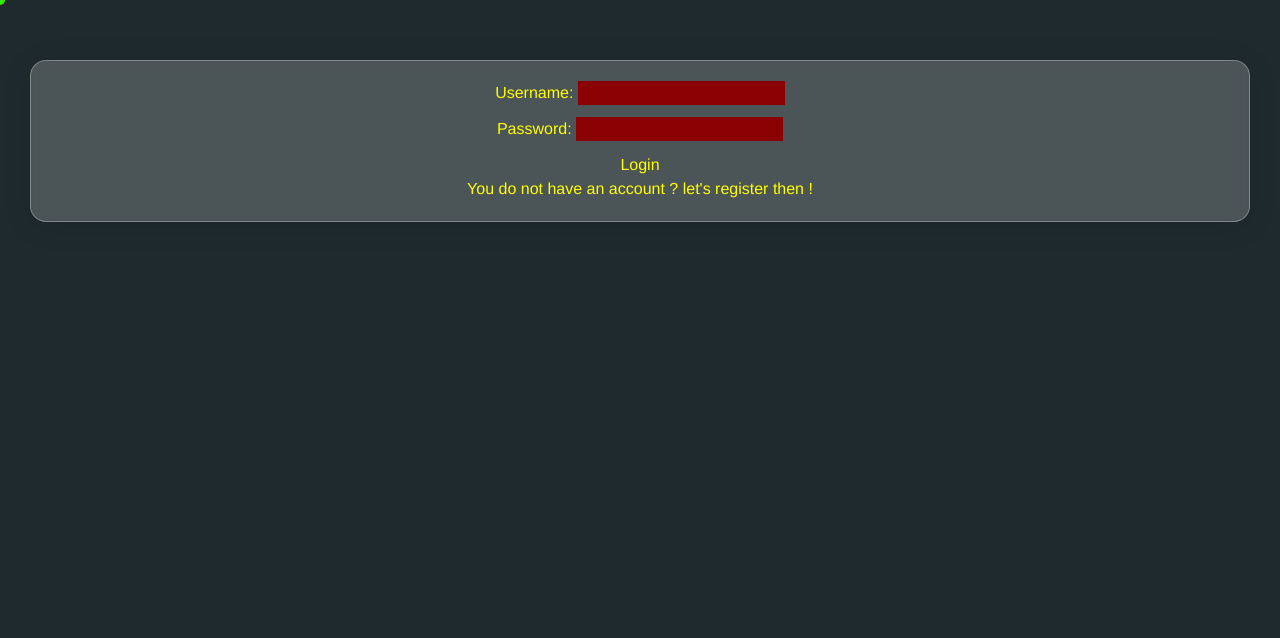
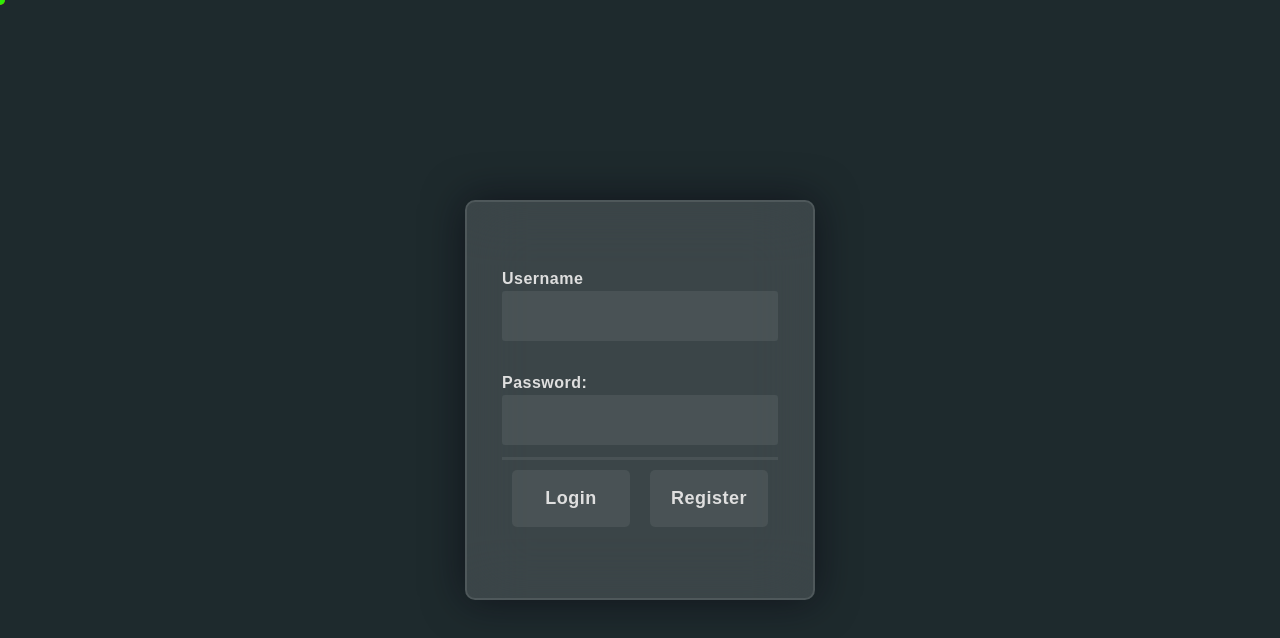
Before and after one commit to Skengrek/BoosterOpenning, a Vue app in the folder frontend/: page / in a window 1280 px wide. Shown: the top 638 px of the page. Built offline with nearby package versions, Linux system fonts and the light colour scheme; what vue-toast-notification would draw is missing.

Commit message:
Slightly better CSS

```diff
--- a/frontend/src/assets/styles/base.css
+++ b/frontend/src/assets/styles/base.css
@@ -16,15 +16,6 @@ body {
 .booster-opening {
     width: 100%;
     padding: 15px;
-}
-
-form {
-    color: yellow
-}
-
-input {
-    color: #1e2a2d;
-    background-color: darkred;
 }
 
 /*
--- a/frontend/src/assets/styles/login.css
+++ b/frontend/src/assets/styles/login.css
@@ -1,10 +1,87 @@
-.glass-box {
-    background: rgba(255, 255, 255, 0.2);
-    border-radius: 16px;
-    box-shadow: 0 4px 30px rgba(0, 0, 0, 0.1);
-    backdrop-filter: blur(5px);
-    border: 1px solid rgba(255, 255, 255, 0.3);
-    border: 1px solid rgba(255, 255, 255, 0.3);
-    padding: 20px;
-    margin: 30px;
+*,
+*:before,
+*:after {
+    padding: 0;
+    margin: 0;
+    box-sizing: border-box;
 }
+form {
+    height: 400px;
+    width: 350px;
+    background-color: rgba(255, 255, 255, 0.13);
+    position: absolute;
+    transform: translate(-50%, -50%);
+    top: 50%;
+    left: 50%;
+    border-radius: 10px;
+    backdrop-filter: blur(30px);
+    -webkit-backdrop-filter: blur(30px);
+    border: 2px solid rgba(255, 255, 255, 0.1);
+    box-shadow: 0 0 40px rgba(8, 7, 16, 0.6);
+    padding: 35px;
+}
+
+form * {
+    font-family: "Poppins", sans-serif;
+    color: #000000;
+    letter-spacing: 0.5px;
+    outline: none;
+    border: none;
+}
+
+@media (prefers-color-scheme: dark) {
+    form * {
+        color: #ffffff;
+    }
+}
+
+form h3 {
+    font-size: 32px;
+    font-weight: 500;
+    line-height: 42px;
+    text-align: center;
+}
+
+label {
+    display: block;
+    margin-top: 30px;
+    font-size: 16px;
+    font-weight: 600;
+    text-align: left;
+    color:rgb(223, 223, 223);
+}
+
+input {
+    display: block;
+    height: 50px;
+    width: 100%;
+    background-color: rgba(255, 255, 255, 0.07);
+    border-radius: 3px;
+    padding: 0 10px;
+    margin-top: 8px;
+    font-size: 18px;
+    font-weight: 300;
+    color:rgb(223, 223, 223);
+}
+
+button.loginbtn {
+    margin: 10px;
+    width: 100%;
+    background-color: rgba(255, 255, 255, 0.07);
+    color:rgb(223, 223, 223);
+    padding: 15px;
+    font-size: 18px;
+    font-weight: 600;
+    border-radius: 5px;
+    cursor: pointer;
+}
+
+
+/* Solid border */
+hr.solid {
+    border-top: 3px solid rgba(255, 255, 255, 0.07);
+}
+
+div.horizontaldiv{
+    display:flex;
+}
--- a/frontend/src/components/Login.vue
+++ b/frontend/src/components/Login.vue
@@ -2,19 +2,20 @@
     <div v-if="!mode.login">
         <form name="login-form" class="glass-box" v-if="!mode.register">
             <div class="mb-3">
-                <label for="username">Username: </label>
+                <label for="username">Username </label>
                 <input id="username" type="text" v-model="login_data.username" />
             </div>
             <div class="mb-3">
                 <label for="password">Password: </label>
                 <input id="password" type="password" v-model="login_data.password" />
             </div>
-            <button class="btn btn-outline-dark" type="submit" v-on:click.prevent="login()">
-                Login
-            </button>
-            <div>
-                <button class="btn btn-outline-dark" type="submit" v-on:click.prevent="switch_mode()">
-                    You do not have an account ? let's register then !
+            <hr class="solid">
+            <div class="horizontaldiv">
+                <button class="loginbtn" type="submit" v-on:click.prevent="login()">
+                    Login
+                </button>
+                <button class="loginbtn" type="submit" v-on:click.prevent="switch_mode()">
+                    Register
                 </button>
             </div>
         </form>
```
